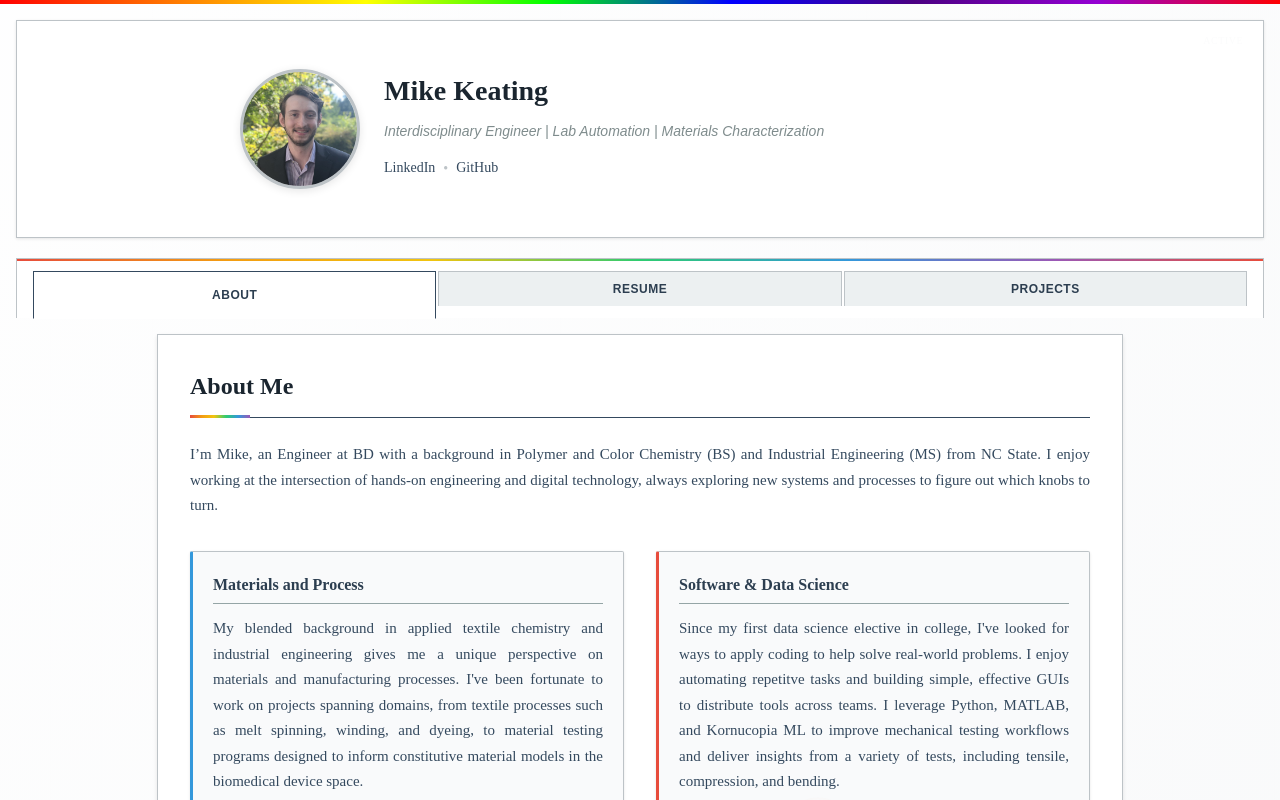
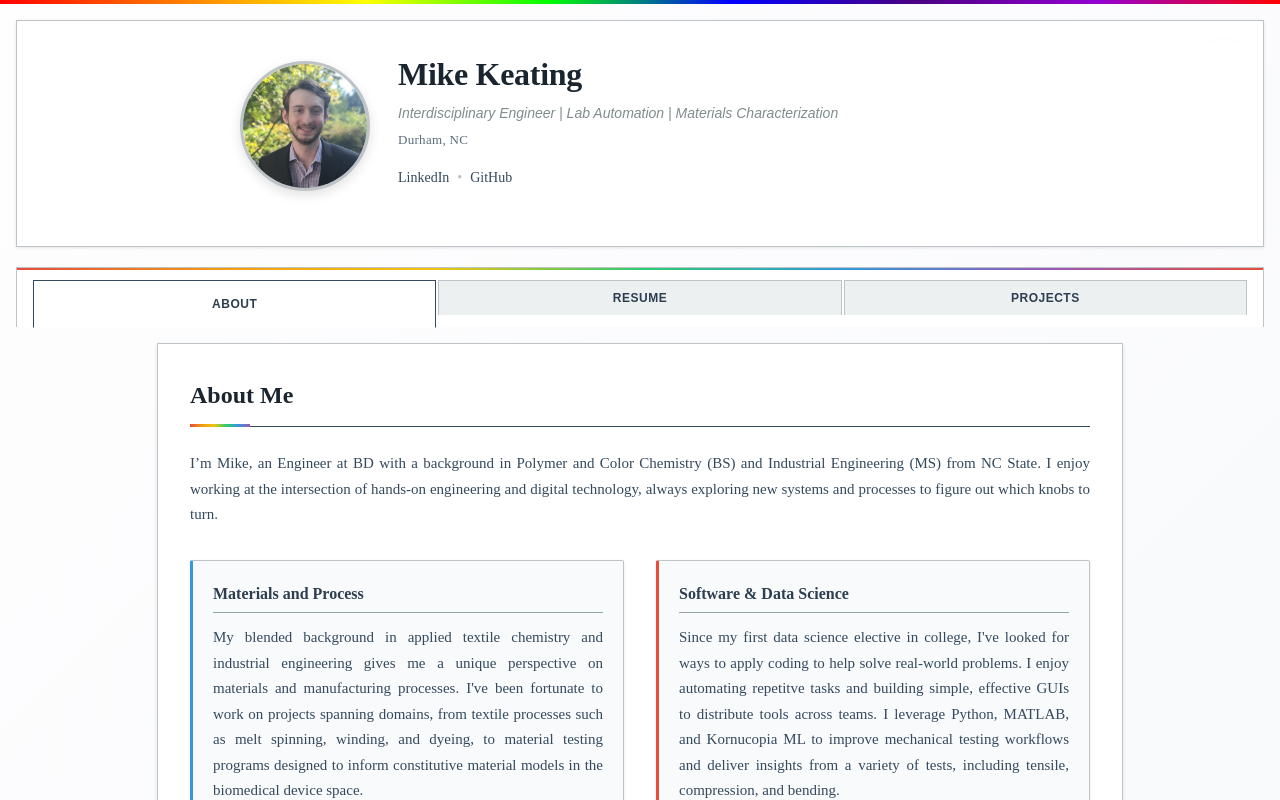
Before and after one commit to mike-keating-iv/mike-keating-iv.github.io, a React (Create React App) app: page / in a window 1280 px wide. Shown: the top 800 px of the page. Built offline with nearby package versions, Linux system fonts and the light colour scheme; grey boxes are pictures that could not be loaded; the HTML template or start-up script is replaced by a standard one.

Commit message:
Improve header layout and add location

```diff
--- a/src/components/Header.css
+++ b/src/components/Header.css
@@ -67,48 +67,61 @@
 
 .profile-section {
   display: flex;
-  align-items: center;
-  gap: 24px;
+  align-items: flex-start;
+  gap: 28px;
   max-width: 800px;
   margin: 0 auto;
 }
 
 .profile-photo {
-  width: 120px;
-  height: 120px;
+  width: 130px;
+  height: 130px;
   border-radius: 50%;
   object-fit: cover;
   border: 3px solid #bdc3c7;
-  box-shadow: 0 2px 8px rgba(0, 0, 0, 0.1);
+  box-shadow: 0 4px 12px rgba(0, 0, 0, 0.12);
   flex-shrink: 0;
+  margin-top: 8px;
 }
 
 .profile-info {
   flex: 1;
   text-align: left;
+  padding-top: 4px;
 }
 
 .name {
-  font-size: 28px;
+  font-size: 32px;
   font-weight: bold;
   color: #1a252f;
-  margin: 16px 0 8px 0;
-  letter-spacing: 0;
+  margin: 0 0 12px 0;
+  letter-spacing: -0.3px;
   text-transform: none;
   font-family: 'Times New Roman', 'Liberation Serif', serif;
   position: relative;
+  line-height: 1.1;
 }
 
 .tagline {
   font-size: 14px;
   color: #7f8c8d;
-  margin: 8px 0 16px 0;
+  margin: 8px 0 6px 0;
   letter-spacing: 0;
   text-transform: none;
   font-family: 'Arial', 'Helvetica', sans-serif;
   font-weight: normal;
   font-style: italic;
   line-height: 1.4;
+}
+
+.location {
+  font-size: 13px;
+  color: #34495e;
+  margin: 0 0 16px 0;
+  font-family: 'Times New Roman', 'Liberation Serif', serif;
+  font-weight: normal;
+  letter-spacing: 0.3px;
+  opacity: 0.8;
 }
 
 .tagline-contacts {
@@ -178,7 +191,12 @@
 
   .tagline {
     font-size: 13px;
-    margin: 6px 0 12px 0;
+    margin: 6px 0 4px 0;
+  }
+
+  .location {
+    font-size: 12px;
+    margin: 0 0 12px 0;
   }
 
   .tagline-contacts {
--- a/src/components/Header.js
+++ b/src/components/Header.js
@@ -18,6 +18,7 @@ const Header = () => {
           <div className="profile-info">
             <h1 className="name">Mike Keating</h1>
             <p className="tagline">Interdisciplinary Engineer | Lab Automation | Materials Characterization</p>
+            <p className="location">Durham, NC</p>
             <div className="tagline-contacts">
               <a
                 href="https://www.linkedin.com/in/mike-keating-32a48a102/"
```
